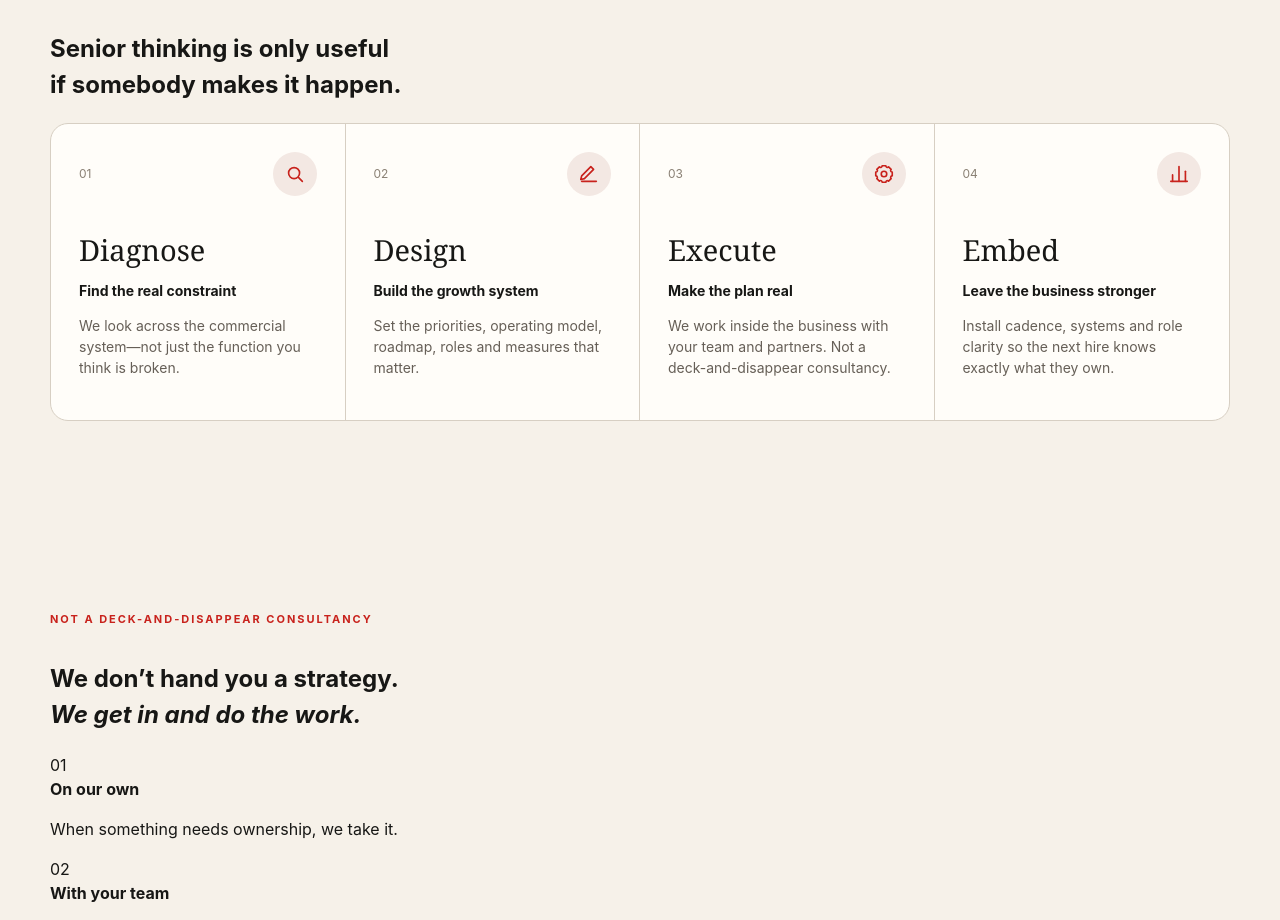
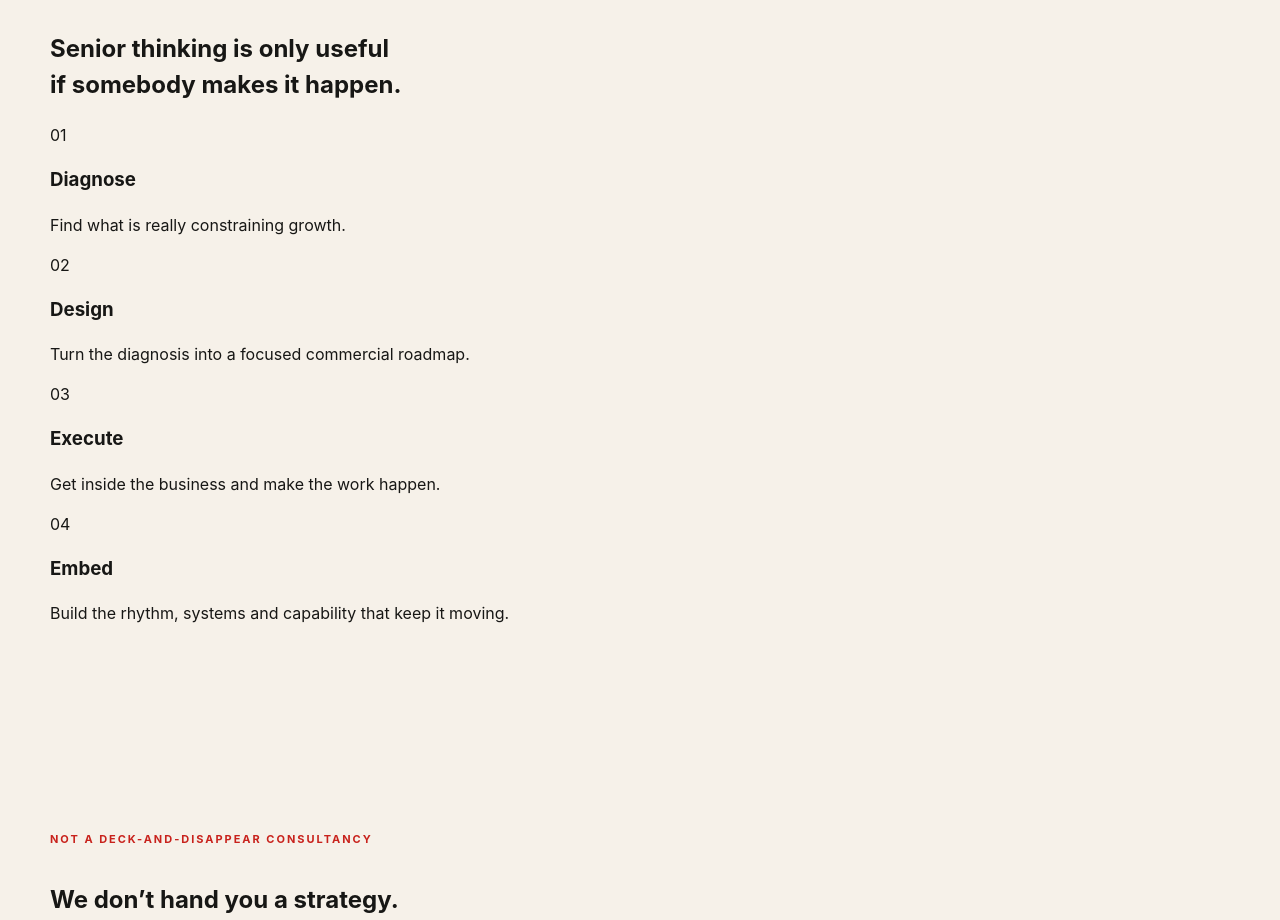
Before and after one commit to AndyPrice24/thegrowthmachine_v2, a Next.js app: page / in a window 1280 px wide. Shown: the part 2760-3680 px from the top of the page. Built offline with nearby package versions, Linux system fonts and the light colour scheme.

Commit message:
Simplify methodology into elegant four-stage flow

```diff
--- a/components/Method.jsx
+++ b/components/Method.jsx
@@ -1,15 +1,17 @@
-import {Icon} from './Icons';
 const stages=[
-  ['01','Diagnose','search','Find the real constraint','We look across the commercial system—not just the function you think is broken.'],
-  ['02','Design','design','Build the growth system','Set the priorities, operating model, roadmap, roles and measures that matter.'],
-  ['03','Execute','execute','Make the plan real','We work inside the business with your team and partners. Not a deck-and-disappear consultancy.'],
-  ['04','Embed','embed','Leave the business stronger','Install cadence, systems and role clarity so the next hire knows exactly what they own.']
+  ['01','Diagnose','Find what is really constraining growth.'],
+  ['02','Design','Turn the diagnosis into a focused commercial roadmap.'],
+  ['03','Execute','Get inside the business and make the work happen.'],
+  ['04','Embed','Build the rhythm, systems and capability that keep it moving.']
 ];
-export default function Method({short=false}){
-  return <div className="method-grid">
-    {stages.map(([no,title,icon,kicker,body])=><article className="method-card" key={title}>
-      <div className="method-top"><span>{no}</span><span className="icon-disc"><Icon name={icon}/></span></div>
-      <h3>{title}</h3><strong>{kicker}</strong>{!short&&<p>{body}</p>}
+
+export default function Method(){
+  return <div className="v2-method-track">
+    <div className="v2-method-line" aria-hidden="true"/>
+    {stages.map(([no,title,body])=><article className="v2-method-step" key={title}>
+      <div className="v2-method-node"><span>{no}</span></div>
+      <h3>{title}</h3>
+      <p>{body}</p>
     </article>)}
   </div>
 }
```
